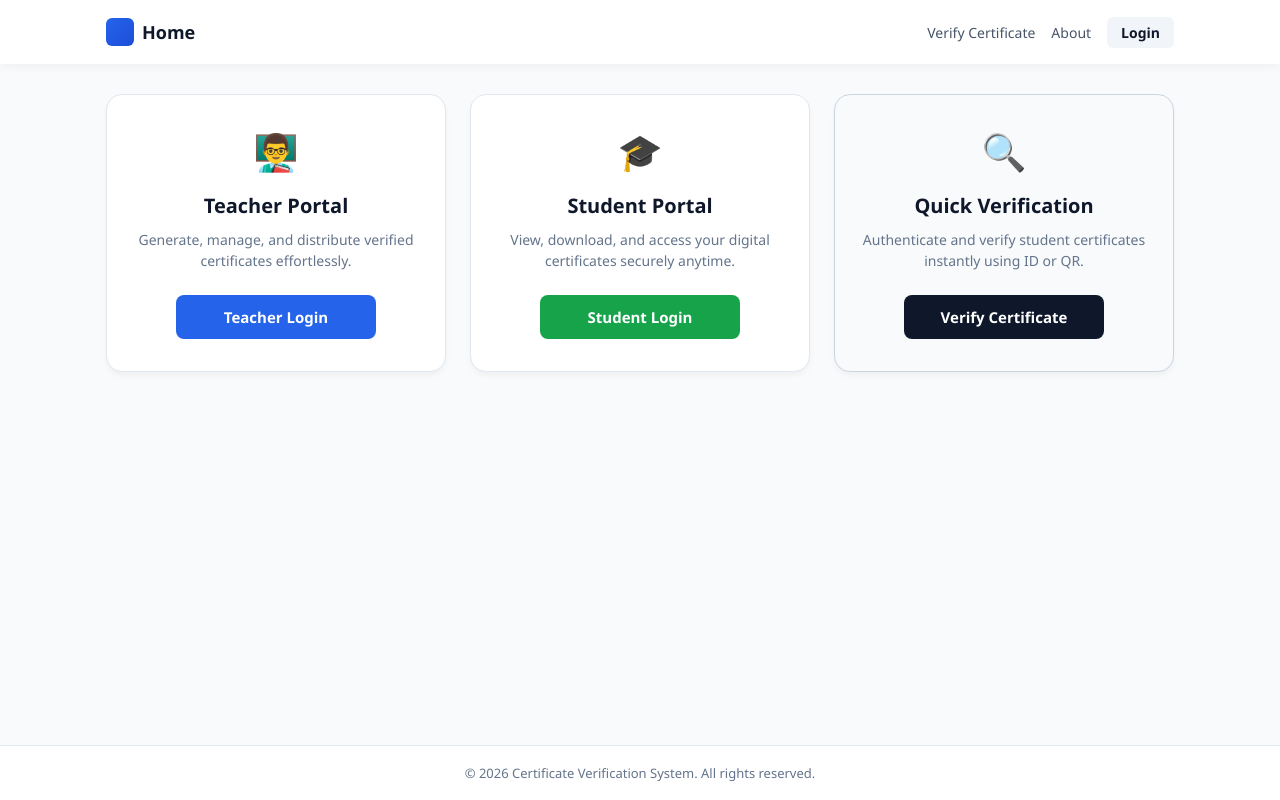
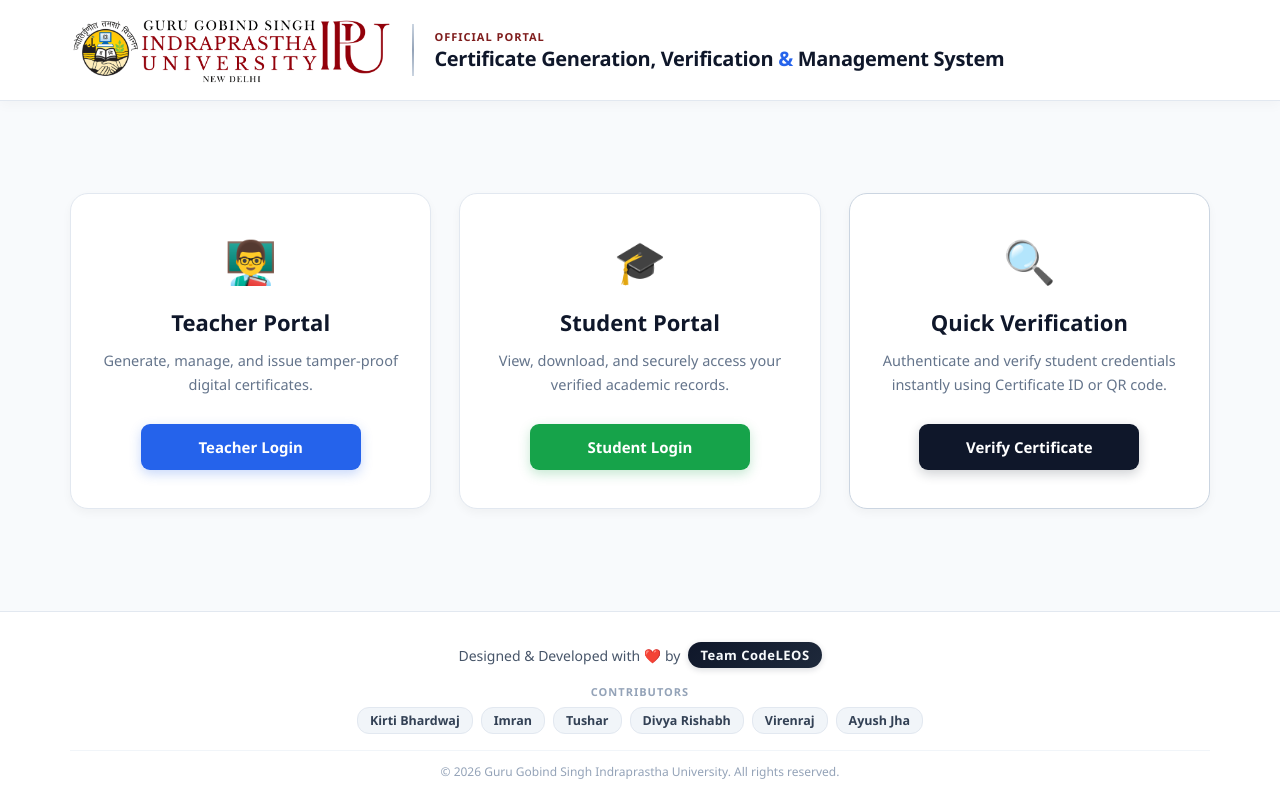
Before and after one commit to Imranalam01/Low_Cost_Lite_Blockchain_Based_Certificate_Generation, a plain HTML site: page index.html in a window 1280 px wide. Drawn offline with Linux system fonts and the light colour scheme.

Commit message:
updated index.html and style.css and also added assets

```diff
--- a/index.html
+++ b/index.html
@@ -3,64 +3,86 @@
 <head>
     <meta charset="UTF-8">
     <meta name="viewport" content="width=device-width, initial-scale=1.0">
-    <title>Certificate Management Portal</title>
+    <title>GGSIPU - Certificate Management Portal</title>
     <link rel="stylesheet" href="style.css">
 </head>
 <body>
 
-    <!-- Header / Navigation Bar -->
-    <header class="navbar-wrapper">
-        <nav class="navbar container">
-            <a href="#" class="navbar-brand">
-                <div class="logo-box"></div>
-                <span>Home</span>
-            </a>
-            <ul class="nav-links">
-                <li><a href="#verify">Verify Certificate</a></li>
-                <li><a href="#about">About</a></li>
-                <li><a href="#login" class="nav-login-btn">Login</a></li>
-            </ul>
-        </nav>
+    <!-- Professional Top Header with Logo & Prominent Title -->
+    <header class="univ-header">
+        <div class="container header-container">
+            <div class="header-branding">
+                <a href="index.html" class="logo-link">
+                    <img src="assets/ipu-logo.png" alt="GGSIPU Logo" class="univ-logo-img">
+                </a>
+                <div class="header-divider"></div>
+                <div class="title-group">
+                    <span class="portal-badge">Official Portal</span>
+                    <h1 class="system-title">
+                        Certificate Generation, Verification <span class="amp">&amp;</span> Management System
+                    </h1>
+                </div>
+            </div>
+        </div>
     </header>
 
     <!-- Main Content Container -->
     <main class="main-container container">
-
-        <!-- Hero / Section Title -->
         <section class="portal-grid">
 
-            <!-- Teacher Portal Card -->
+            <!-- Teacher Portal -->
             <div class="card">
-                <div class="card-icon teacher-icon">👨‍🏫</div>
+                <div class="card-icon">👨‍🏫</div>
                 <h2 class="card-title">Teacher Portal</h2>
-                <p class="card-desc">Generate, manage, and distribute verified certificates effortlessly.</p>
+                <p class="card-desc">Generate, manage, and issue tamper-proof digital certificates.</p>
                 <a href="#" class="btn btn-primary">Teacher Login</a>
             </div>
 
-            <!-- Student Portal Card -->
+            <!-- Student Portal -->
             <div class="card">
-                <div class="card-icon student-icon">🎓</div>
+                <div class="card-icon">🎓</div>
                 <h2 class="card-title">Student Portal</h2>
-                <p class="card-desc">View, download, and access your digital certificates securely anytime.</p>
+                <p class="card-desc">View, download, and securely access your verified academic records.</p>
                 <a href="#" class="btn btn-success">Student Login</a>
             </div>
 
-            <!-- Quick Verification Card -->
+            <!-- Quick Verification -->
             <div class="card card-highlight">
-                <div class="card-icon verify-icon">🔍</div>
+                <div class="card-icon">🔍</div>
                 <h2 class="card-title">Quick Verification</h2>
-                <p class="card-desc">Authenticate and verify student certificates instantly using ID or QR.</p>
+                <p class="card-desc">Authenticate and verify student credentials instantly using Certificate ID or QR code.</p>
                 <a href="#" class="btn btn-dark">Verify Certificate</a>
             </div>
 
         </section>
-
     </main>
 
-    <!-- Footer -->
+    <!-- Footer Section -->
     <footer class="footer">
         <div class="container footer-content">
-            <p>© 2026 Certificate Verification System. All rights reserved.</p>
+            <!-- Team Branding -->
+            <div class="footer-team">
+                <span>Designed &amp; Developed with ❤️ by</span>
+                <span class="team-badge">Team CodeLEOS</span>
+            </div>
+
+            <!-- Contributors List -->
+            <div class="contributors-wrapper">
+                <span class="contributors-label">Contributors</span>
+                <div class="contributor-tags">
+                    <span class="contributor-pill">Kirti Bhardwaj</span>
+                    <span class="contributor-pill">Imran</span>
+                    <span class="contributor-pill">Tushar</span>
+                    <span class="contributor-pill">Divya Rishabh</span>
+                    <span class="contributor-pill">Virenraj</span>
+                    <span class="contributor-pill">Ayush Jha</span>
+                </div>
+            </div>
+
+            <!-- Copyright -->
+            <div class="footer-bottom">
+                <p>© 2026 Guru Gobind Singh Indraprastha University. All rights reserved.</p>
+            </div>
         </div>
     </footer>
 
--- a/style.css
+++ b/style.css
@@ -1,4 +1,4 @@
-/* --- Global Reset & Fonts --- */
+/* --- Global Reset & Base Setup --- */
 * {
     margin: 0;
     padding: 0;
@@ -16,156 +16,148 @@
 
 .container {
     width: 100%;
-    max-width: 1100px;
+    max-width: 1180px;
     margin: 0 auto;
-    padding: 0 16px;
+    padding: 0 20px;
 }
 
-/* --- Header & Navbar --- */
-.navbar-wrapper {
+/* --- Top Header (Logo + High-Impact Styled Title) --- */
+.univ-header {
     background-color: #ffffff;
-    box-shadow: 0 2px 10px rgba(0, 0, 0, 0.05);
-    position: sticky;
-    top: 0;
-    z-index: 100;
+    border-bottom: 1px solid #e2e8f0;
+    box-shadow: 0 4px 12px rgba(0, 0, 0, 0.03);
+    padding: 14px 0;
 }
 
-.navbar {
-    height: 64px;
-    display: flex;
-    justify-content: space-between;
-    align-items: center;
-    gap: 12px;
-}
-
-.navbar-brand {
-    display: flex;
-    align-items: center;
-    gap: 8px;
-    text-decoration: none;
-    font-size: 18px;
-    font-weight: 700;
-    color: #0f172a;
-    flex-shrink: 0; /* Logo squeeze nahi hoga */
-}
-
-.logo-box {
-    width: 28px;
-    height: 28px;
-    background: linear-gradient(135deg, #2563eb, #1d4ed8);
-    border-radius: 6px;
-    flex-shrink: 0;
-}
-
-.nav-links {
-    display: flex;
-    align-items: center;
-    list-style: none;
-    gap: 16px; /* Compact space between options */
-    margin: 0;
-    padding: 0;
-}
-
-.nav-links li {
+.header-container {
     display: flex;
     align-items: center;
 }
 
-.nav-links a {
-    text-decoration: none;
-    color: #475569;
-    font-size: 14px;
-    font-weight: 500;
-    white-space: nowrap; /* Text break nahi hoga */
-    transition: color 0.2s ease;
+.header-branding {
+    display: flex;
+    align-items: center;
+    gap: 20px;
 }
 
-.nav-links a:hover {
+.logo-link {
+    display: flex;
+    align-items: center;
+    flex-shrink: 0;
+}
+
+.univ-logo-img {
+    height: 72px;
+    width: auto;
+    object-fit: contain;
+    display: block;
+}
+
+.header-divider {
+    width: 2px;
+    height: 52px;
+    background: linear-gradient(to bottom, #cbd5e1, #94a3b8, #cbd5e1);
+    flex-shrink: 0;
+}
+
+.title-group {
+    display: flex;
+    flex-direction: column;
+    gap: 2px;
+}
+
+.portal-badge {
+    font-size: 11px;
+    font-weight: 700;
+    text-transform: uppercase;
+    letter-spacing: 1px;
+    color: #7f1d1d;
+}
+
+.system-title {
+    font-size: 20px;
+    font-weight: 800;
+    color: #0f172a;
+    letter-spacing: -0.3px;
+    line-height: 1.25;
+}
+
+.system-title .amp {
     color: #2563eb;
 }
 
-.nav-links .nav-login-btn {
-    background-color: #f1f5f9;
-    padding: 6px 14px;
-    border-radius: 6px;
-    color: #0f172a;
-    font-weight: 600;
-    transition: all 0.2s ease;
-}
-
-.nav-links .nav-login-btn:hover {
-    background-color: #e2e8f0;
-}
-
-/* --- Main Layout --- */
+/* --- Main Layout & Card Grid --- */
 .main-container {
     flex: 1;
-    padding-top: 30px;
-    padding-bottom: 40px;
+    display: flex;
+    flex-direction: column;
+    justify-content: center;
+    padding-top: 40px;
+    padding-bottom: 50px;
 }
 
 .portal-grid {
     display: grid;
-    grid-template-columns: repeat(auto-fit, minmax(280px, 1fr));
-    gap: 24px;
+    grid-template-columns: repeat(auto-fit, minmax(300px, 1fr));
+    gap: 28px;
 }
 
 /* --- Cards --- */
 .card {
     background-color: #ffffff;
-    border-radius: 16px;
-    padding: 32px 20px;
+    border-radius: 18px;
+    padding: 38px 24px;
     border: 1px solid #e2e8f0;
-    box-shadow: 0 4px 6px -1px rgba(0, 0, 0, 0.05);
+    box-shadow: 0 4px 10px rgba(0, 0, 0, 0.04);
     display: flex;
     flex-direction: column;
     align-items: center;
     text-align: center;
-    transition: transform 0.2s ease, box-shadow 0.2s ease;
+    transition: transform 0.25s ease, box-shadow 0.25s ease;
 }
 
 .card:hover {
-    transform: translateY(-4px);
-    box-shadow: 0 12px 20px -3px rgba(0, 0, 0, 0.08);
+    transform: translateY(-6px);
+    box-shadow: 0 16px 28px rgba(0, 0, 0, 0.08);
 }
 
 .card-icon {
-    font-size: 36px;
-    margin-bottom: 16px;
+    font-size: 42px;
+    margin-bottom: 18px;
 }
 
 .card-title {
-    font-size: 20px;
-    font-weight: 600;
+    font-size: 22px;
+    font-weight: 700;
     color: #0f172a;
-    margin-bottom: 10px;
+    margin-bottom: 12px;
 }
 
 .card-desc {
-    font-size: 14px;
+    font-size: 14.5px;
     color: #64748b;
-    line-height: 1.5;
-    margin-bottom: 24px;
+    line-height: 1.6;
+    margin-bottom: 28px;
     flex: 1;
 }
 
 .card-highlight {
-    background: #f8fafc;
+    background: #ffffff;
     border-color: #cbd5e1;
 }
 
-/* --- Buttons --- */
+/* --- Action Buttons --- */
 .btn {
     display: inline-block;
     width: 100%;
-    max-width: 200px;
-    padding: 12px 20px;
+    max-width: 220px;
+    padding: 13px 22px;
     font-size: 15px;
-    font-weight: 600;
+    font-weight: 700;
     text-decoration: none;
-    border-radius: 8px;
+    border-radius: 9px;
     text-align: center;
-    transition: background-color 0.2s ease, transform 0.1s ease;
+    transition: background-color 0.2s ease, transform 0.1s ease, box-shadow 0.2s ease;
 }
 
 .btn:active {
@@ -175,6 +167,7 @@
 .btn-primary {
     background-color: #2563eb;
     color: #ffffff;
+    box-shadow: 0 4px 12px rgba(37, 99, 235, 0.25);
 }
 
 .btn-primary:hover {
@@ -184,6 +177,7 @@
 .btn-success {
     background-color: #16a34a;
     color: #ffffff;
+    box-shadow: 0 4px 12px rgba(22, 163, 74, 0.25);
 }
 
 .btn-success:hover {
@@ -193,59 +187,151 @@
 .btn-dark {
     background-color: #0f172a;
     color: #ffffff;
+    box-shadow: 0 4px 12px rgba(15, 23, 42, 0.2);
 }
 
 .btn-dark:hover {
     background-color: #1e293b;
 }
 
-/* --- Footer --- */
+/* --- Upgraded Footer Section --- */
 .footer {
     background-color: #ffffff;
     border-top: 1px solid #e2e8f0;
-    padding: 18px 0;
+    padding: 30px 0 20px;
     margin-top: auto;
 }
 
 .footer-content {
-    text-align: center;
-    font-size: 13px;
-    color: #64748b;
+    display: flex;
+    flex-direction: column;
+    align-items: center;
+    gap: 16px;
 }
 
-/* --- Mobile Specific Screen Adjustments --- */
-@media (max-width: 650px) {
-    .navbar {
-        height: 56px;
+.footer-team {
+    display: flex;
+    align-items: center;
+    gap: 8px;
+    font-size: 14px;
+    color: #475569;
+    font-weight: 500;
+    flex-wrap: wrap;
+    justify-content: center;
+}
+
+.team-badge {
+    background: linear-gradient(135deg, #0f172a, #1e293b);
+    color: #f8fafc;
+    padding: 4px 12px;
+    border-radius: 20px;
+    font-weight: 700;
+    font-size: 13px;
+    letter-spacing: 0.5px;
+    box-shadow: 0 2px 6px rgba(15, 23, 42, 0.15);
+}
+
+.contributors-wrapper {
+    display: flex;
+    flex-direction: column;
+    align-items: center;
+    gap: 8px;
+}
+
+.contributors-label {
+    font-size: 11px;
+    text-transform: uppercase;
+    letter-spacing: 1px;
+    color: #94a3b8;
+    font-weight: 700;
+}
+
+.contributor-tags {
+    display: flex;
+    flex-wrap: wrap;
+    justify-content: center;
+    gap: 8px;
+}
+
+.contributor-pill {
+    background-color: #f1f5f9;
+    color: #334155;
+    font-size: 12.5px;
+    font-weight: 600;
+    padding: 4px 12px;
+    border-radius: 12px;
+    border: 1px solid #e2e8f0;
+    transition: background-color 0.2s ease, border-color 0.2s ease;
+}
+
+.contributor-pill:hover {
+    background-color: #e2e8f0;
+    border-color: #cbd5e1;
+}
+
+.footer-bottom {
+    border-top: 1px solid #f1f5f9;
+    padding-top: 12px;
+    width: 100%;
+    text-align: center;
+}
+
+.footer-bottom p {
+    font-size: 12px;
+    color: #94a3b8;
+}
+
+/* --- Mobile Responsiveness --- */
+@media (max-width: 768px) {
+    .univ-header {
+        padding: 12px 0;
     }
 
-    .navbar-brand {
-        font-size: 16px;
+    .header-branding {
+        gap: 12px;
     }
 
-    .logo-box {
-        width: 24px;
-        height: 24px;
+    .univ-logo-img {
+        height: 48px;
     }
 
-    .nav-links {
-        gap: 10px; /* Choti screen par items paas rahenge */
+    .header-divider {
+        height: 38px;
     }
 
-    .nav-links a {
-        font-size: 12px; /* Clean fit on phones */
+    .system-title {
+        font-size: 14px;
+        line-height: 1.3;
     }
 
-    .nav-links .nav-login-btn {
-        padding: 5px 10px;
-        font-size: 12px;
+    .portal-badge {
+        font-size: 10px;
+    }
+
+    .main-container {
+        padding-top: 24px;
+        padding-bottom: 36px;
     }
 
     .portal-grid {
         grid-template-columns: 1fr;
+        gap: 18px;
+    }
+
+    .card {
+        padding: 28px 18px;
     }
 
     .btn {
         max-width: 100%;
     }
+
+    .footer-team {
+        font-size: 13px;
+    }
+
+    .contributor-pill {
+        font-size: 11.5px;
+        padding: 3px 10px;
+    }
 }
```
Also changed, not shown: assets/ipu-logo.png (added).
